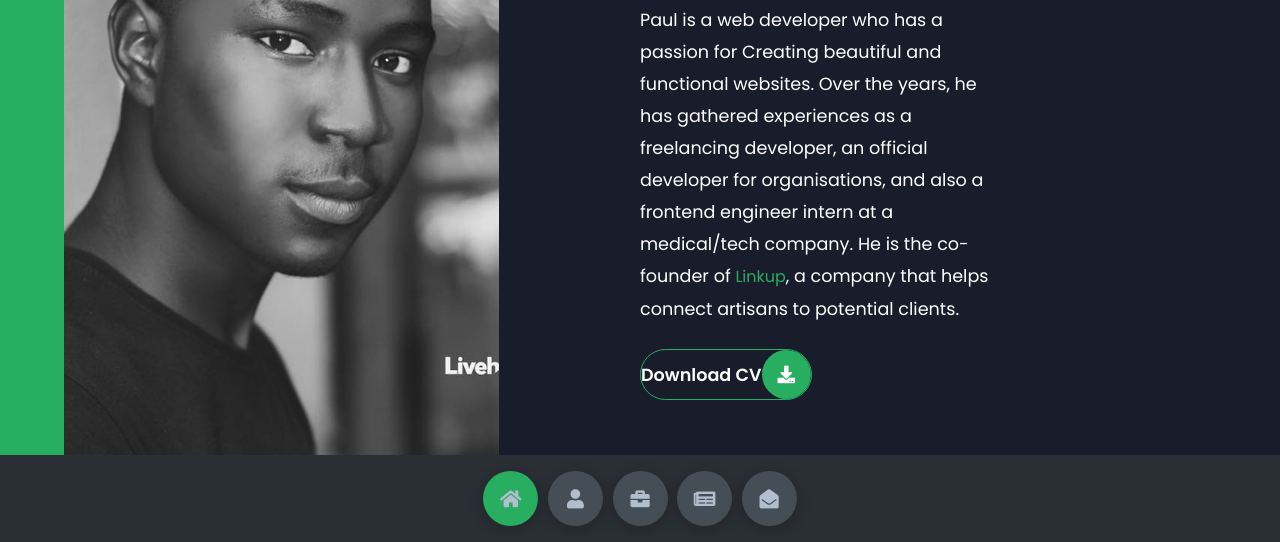
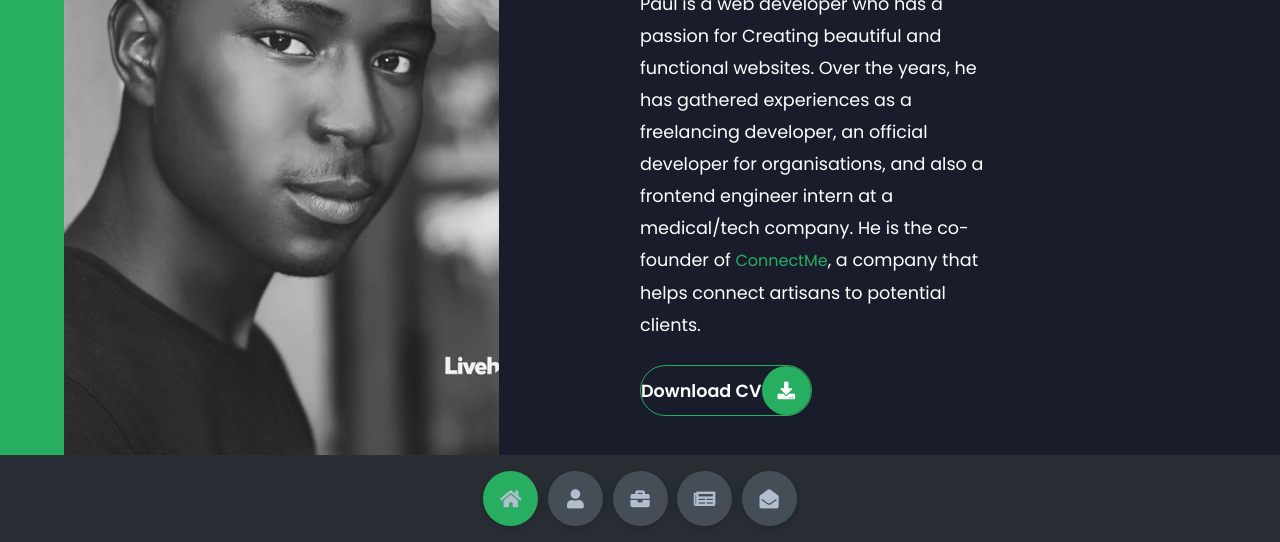
Before and after one commit to Paulcode2/PaulLevites-Official, a plain HTML site: page Paul Portfolio/index.html in a window 1280 px wide. Shown: the part 258-800 px from the top of the page. Drawn offline with Linux system fonts and the light colour scheme.

Commit message:
Changes to the company name

```diff
--- a/Paul Portfolio/index.html
+++ b/Paul Portfolio/index.html
@@ -42,7 +42,7 @@
             functional websites. Over the years, he has gathered experiences as
             a freelancing developer, an official developer for organisations,
             and also a frontend engineer intern at a medical/tech company. He is
-            the co-founder of <span><a href="#">Linkup</a></span
+            the co-founder of <span><a href="#">ConnectMe</a></span
             >, a company that helps connect artisans to potential clients.
           </p>
 
@@ -70,7 +70,7 @@
               experiences as a freelancing developer, an official developer for
               organisations, and also a frontend engineer intern at a
               medical/tech company. He is the co-founder of
-              <span><a href="#" target="_blank">Linkup</a></span
+              <span><a href="#" target="_blank">ConnectMe</a></span
               >, a company that helps connect artisans to potential clients.
             </p>
             <div class="btn-con">
```
